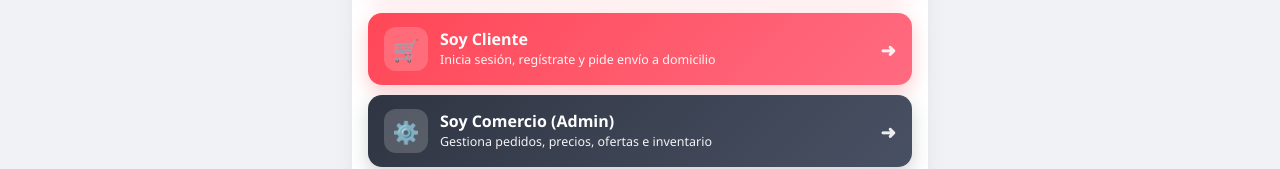
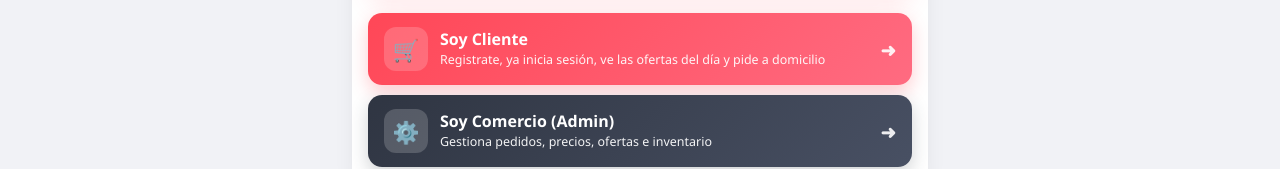
Before and after one commit to carniceriaporkys/porkyspedidos, a plain HTML site: page index.html in a window 1280 px wide. Shown: the part 471-640 px from the top of the page. Drawn offline with Linux system fonts and the light colour scheme; no server answers.

Commit message:
Add files via upload

```diff
--- a/index.html
+++ b/index.html
@@ -578,7 +578,7 @@
             <span class="role-choice-icon">🛒</span>
             <span>
               <span class="role-choice-title">Soy Cliente</span>
-              <span class="role-choice-desc">Inicia sesión, regístrate y pide envío a domicilio</span>
+              <span class="role-choice-desc">Registrate, ya inicia sesión, ve las ofertas del día y pide a domicilio</span>
             </span>
           </div>
           <span class="role-choice-arrow">➜</span>
```
